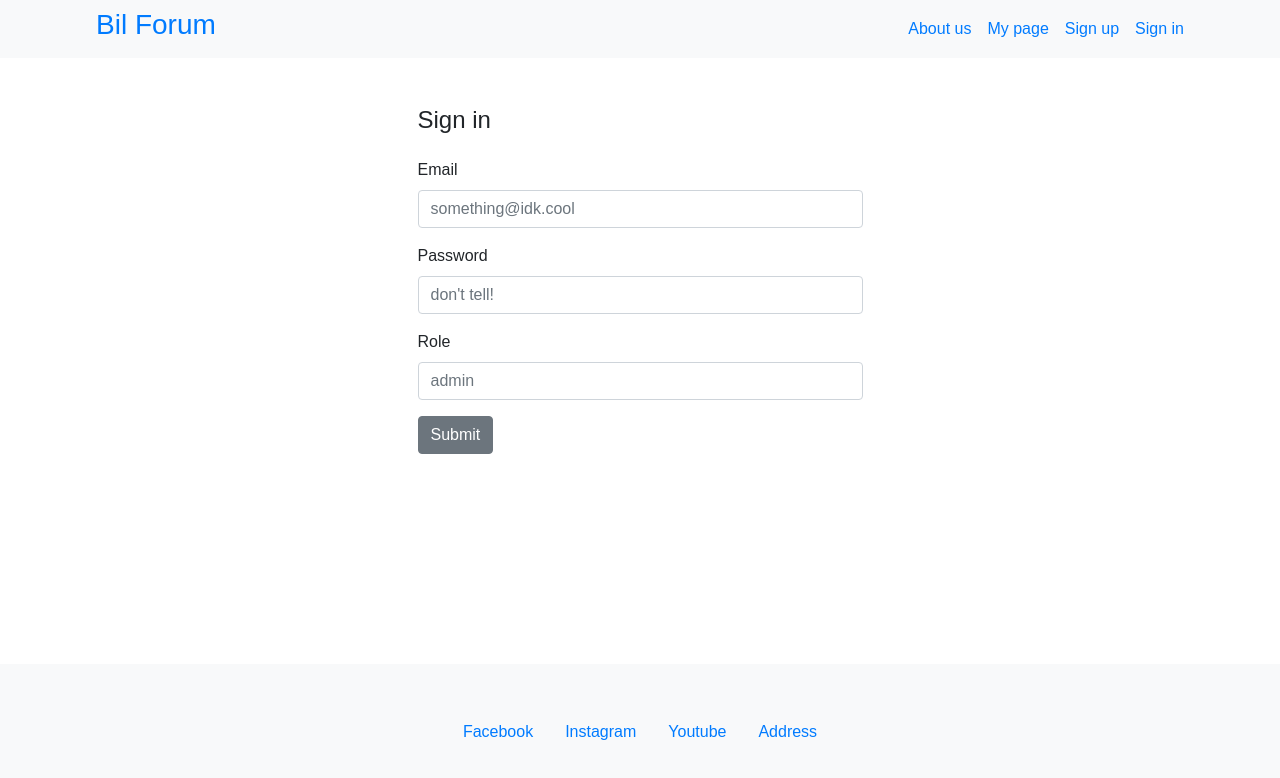
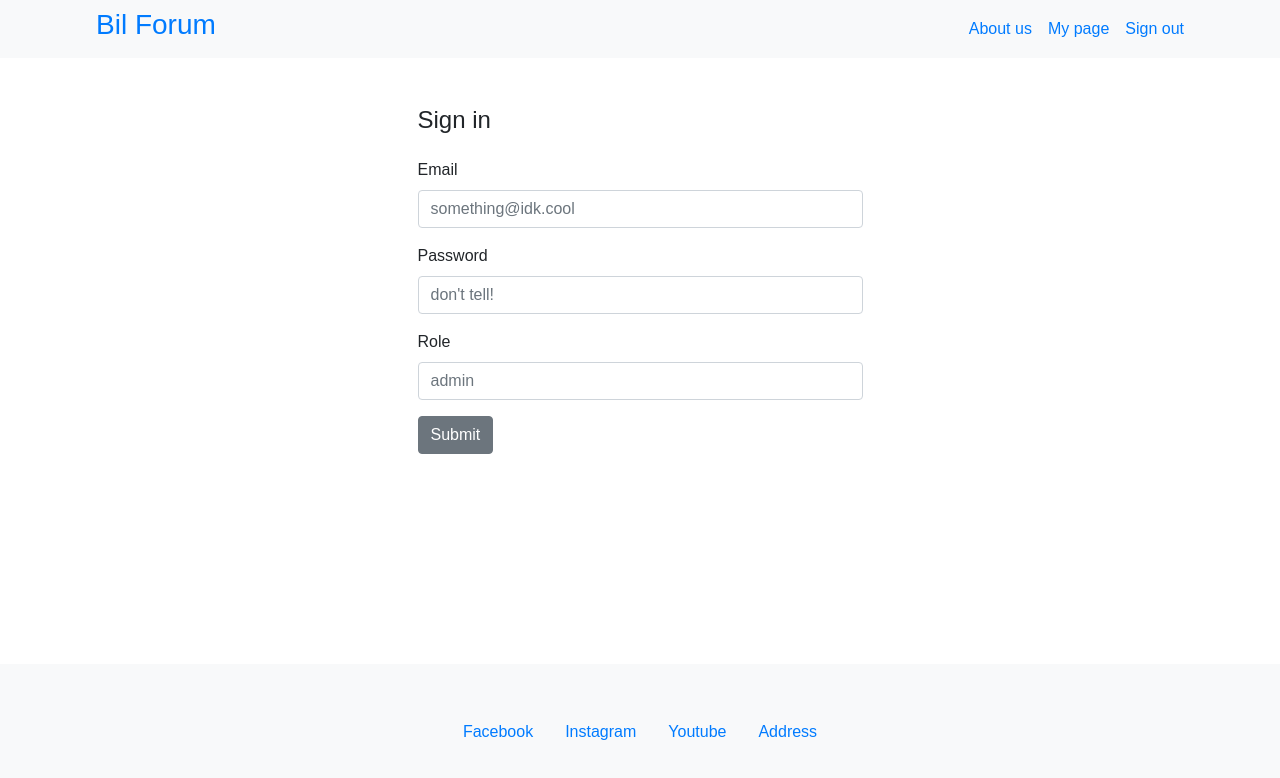
Before and after one commit to khajehabdollahi/bilforum, a React (Create React App) app: page /signin in a window 1280 px wide. Shown: the top 778 px of the page. Built offline with nearby package versions, Linux system fonts and the light colour scheme; no server answers; sample sign-in values are in the browser's storage.

Commit message:
Hide my page when signed out

```diff
--- a/src/App.js
+++ b/src/App.js
@@ -17,9 +17,9 @@ function App() {
   return (
     <div className="App">
       <Router>
-      <TopNavbar />
         <ForumContextProvider>
           <UserContextProvider>
+          <TopNavbar />
           <div className="content">
             <Switch>
             <ProtectedRoute exact path='/mypage' component={MyPage} />
--- a/src/components/Login.js
+++ b/src/components/Login.js
@@ -26,7 +26,7 @@ const Login = (props) => {
       } else {
         setUser(res)
         localStorage.setItem('session', JSON.stringify(res));
-        props.history.push('/')
+        props.history.push('/mypage')
       }
     } catch {
       console.log("Error!");
--- a/src/components/Navbar.js
+++ b/src/components/Navbar.js
@@ -1,10 +1,19 @@
-import React, { useState } from 'react';
+import React, { useState, useContext } from 'react';
 import { Link } from 'react-router-dom'
 import { Collapse, Navbar, NavbarToggler, Nav, NavItem, Container } from 'reactstrap';
+import { UserContext } from '../contexts/UserContextProvider'
 
 const TopNavbar = (props) => {
   const [isOpen, setIsOpen] = useState(false);
   const toggle = () => setIsOpen(!isOpen);
+
+  const { user, setUser} = useContext(UserContext)
+
+  const logoutUser = async () => {
+    await fetch('/logout')
+    setUser(null)
+    localStorage.removeItem('token');
+  }
 
   return (
     <Container className="px-0 mx-0 bg-light" fluid>
@@ -17,15 +26,25 @@ const TopNavbar = (props) => {
             <NavItem className="mr-lg-3">
               <Link to="/about" >About us</Link>
             </NavItem>
-            <NavItem className="mr-lg-3">
-              <Link to="/mypage" >My page</Link>
-            </NavItem>
+            {!user?(
+            <>
             <NavItem className="mr-lg-3">
               <Link to="/signup" >Sign up</Link>
             </NavItem>
             <NavItem>
               <Link  to="/signin">Sign in</Link>
             </NavItem>
+            </>
+            ):(
+            <>
+            <NavItem className="mr-lg-3">
+              <Link to="/mypage" >My page</Link>
+            </NavItem>
+            <NavItem>
+              <Link onClick={logoutUser} to="/"> Sign out</Link>
+            </NavItem>
+            </>
+            )}
           </Nav>
         </Collapse>
         </Navbar>
--- a/src/components/Register.js
+++ b/src/components/Register.js
@@ -19,7 +19,7 @@ const Register = (props) => {
     });
     try {
       res = await res.json()
-      props.history.push('/')
+      props.history.push('/signin')
     } catch {
       console.log("Error!");
     }
--- a/src/contexts/UserContextProvider.js
+++ b/src/contexts/UserContextProvider.js
@@ -1,17 +1,15 @@
 import React, { createContext, useState, useEffect } from 'react'
-
 export const UserContext = createContext()
 
-export default function ForumContextProvider(props) {
-  const [user, setUser] = useState()
+const UserContextProvider = (props) => {
+  const [user, setUser] = useState(null)
 
   useEffect(()=>{
-    const session = JSON.parse(localStorage.getItem('session'))
-    if (session) {
-      setUser(session)
+    const token = JSON.parse(localStorage.getItem('token'))
+    if (token) {
+      setUser(token)
     }
   },[])
-
 
   const values = {
     user,
@@ -24,3 +22,5 @@ export default function ForumContextProvider(props) {
     </UserContext.Provider>
   )
 }
+
+export default UserContextProvider
```
Also changed, not shown: 2 other files (tests, documents, lock files or other folders).
